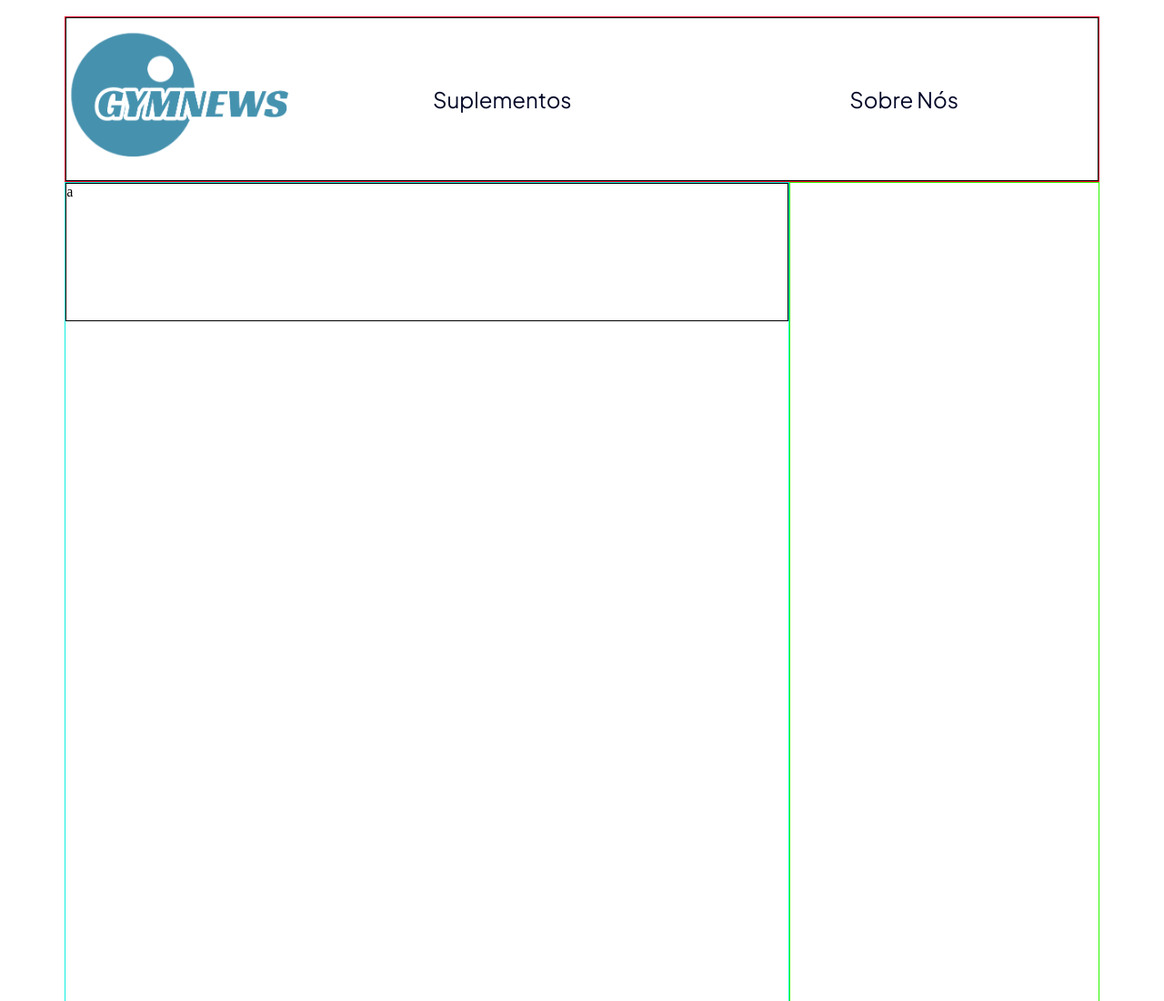
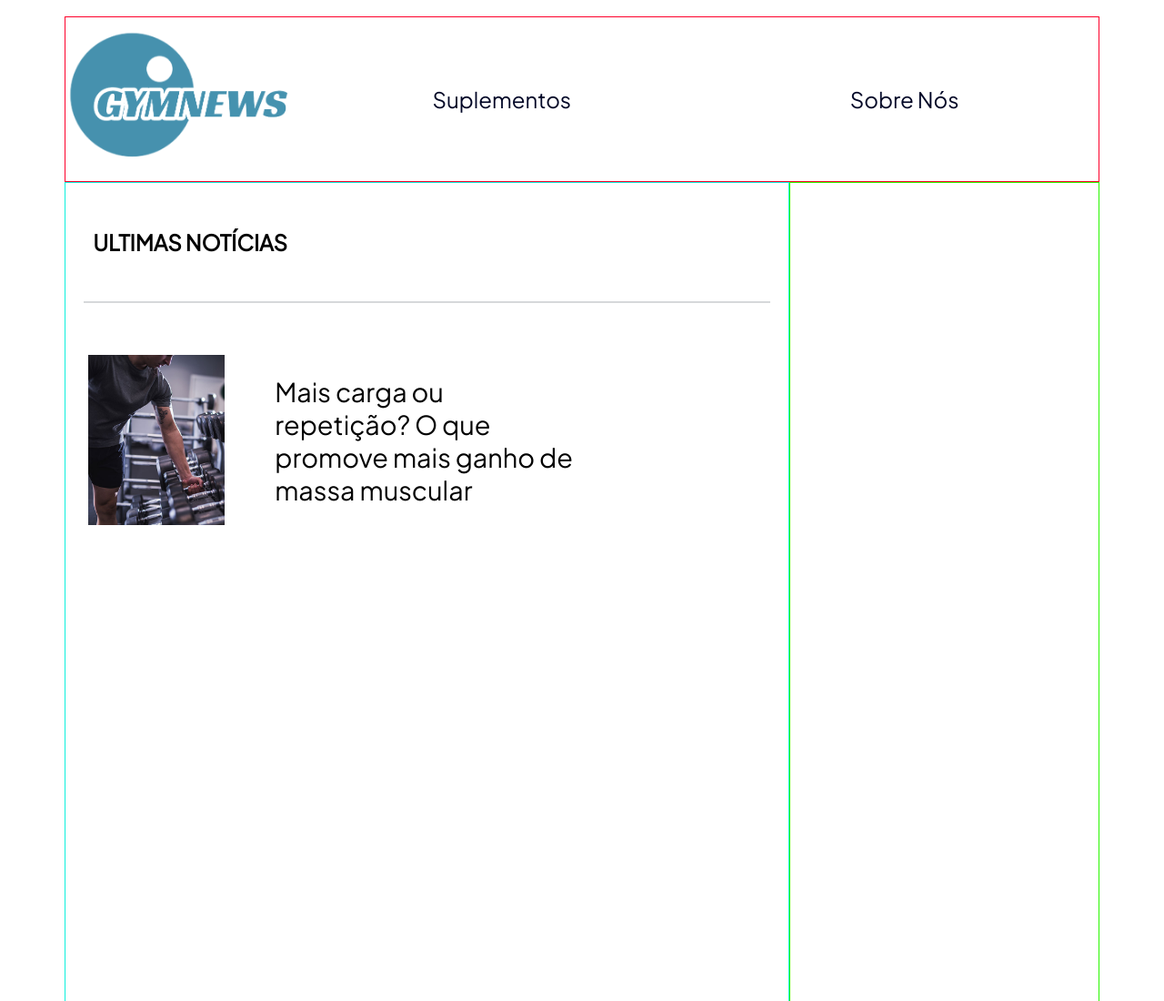
Before and after one commit to dnzLucas/Site-DevWeb-2trim, a plain HTML site: page index.html in a window 1280 px wide. Shown: the top 1100 px of the page at 91% size. Drawn offline with Linux system fonts and the light colour scheme.

Commit message:
aaaaaaaaaaa

```diff
--- a/index.html
+++ b/index.html
@@ -1,5 +1,6 @@
 <!DOCTYPE html>
 <html lang="pt-br">
+
 <head>
     <meta charset="UTF-8">
     <meta http-equiv="X-UA-Compatible" content="IE=edge">
@@ -7,19 +8,30 @@
     <title>journal</title>
     <link rel="stylesheet" href="/src/style.css">
 </head>
+
 <body>
     <div class="container">
         <header>
             <nav>
-                <div class="logo"><a href="index.html"><img src="src/imagens/image-removebg-preview(1).png" alt="Logo do Site"></a></div>
-                <a href="suplementos.html">Suplementos</a><a href=""></a><a href="sobrenos.html">Sobre Nós</a><a href=""></a>
+                <div class="logo"><a href="index.html"><img src="src/imagens/image-removebg-preview(1).png"
+                            alt="Logo do Site"></a></div>
+                <a href="suplementos.html">Suplementos</a><a href=""></a><a href="sobrenos.html">Sobre Nós</a><a
+                    href=""></a>
             </nav>
         </header>
         <main>
-            <section>a</section>
+            <section>
+                <h1>ULTIMAS NOTÍCIAS</h1>
+                <hr>
+                <article class="noticia">
+                    <img src="src/imagens/aula-musculacao.jpg" alt="">
+                    <p>Mais carga ou repetição? O que promove mais ganho de massa muscular</p>
+                </article>
+            </section>
         </main>
         <aside></aside>
         <footer></footer>
     </div>
 </body>
+
 </html>
--- a/src/style.css
+++ b/src/style.css
@@ -19,7 +19,6 @@ nav,
 section,
 aside,
 footer {
-    border: 1px solid black;
     min-height: 150px;
 }
 
@@ -66,7 +65,9 @@ main hr {
     margin: 20px;
     border: 1.5px solid rgb(214, 216, 218);
   }
-
+.ultimasnoticias hr{
+    border: 0.5px solid black;
+}
 .logo img{
     width: 250px;
 }
@@ -84,7 +85,8 @@ main img{
     width: 30vw     ;
 }
 .anuncio{
-    background-color: #edeef0;
+    background-color: #edeef0;    border: 1px solid black;
+
 }
 .anuncio img{
     align-items: center;
@@ -128,3 +130,15 @@ main img{
 #groupicon{
     width: 100px;
 }
+
+
+.noticia{
+    display: grid;
+    grid-template-columns: 200px 1fr;
+    margin-right: 200px;
+    font-size: 1.8em
+}
+
+article img{
+    width: 150px;
+}
```
Also changed, not shown: src/imagens/aula-musculacao.jpg (added).
